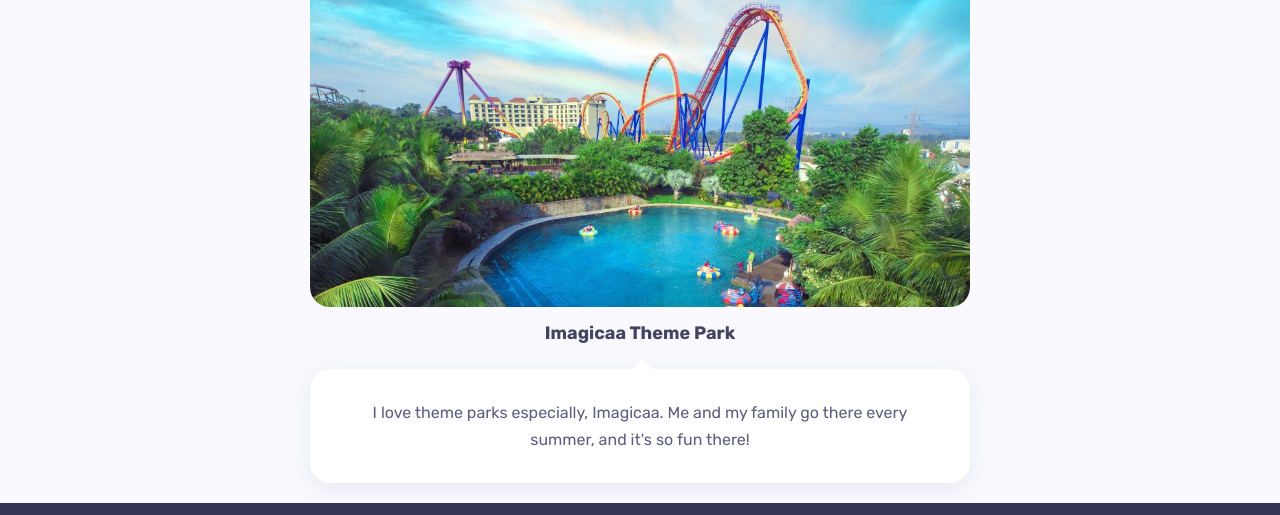
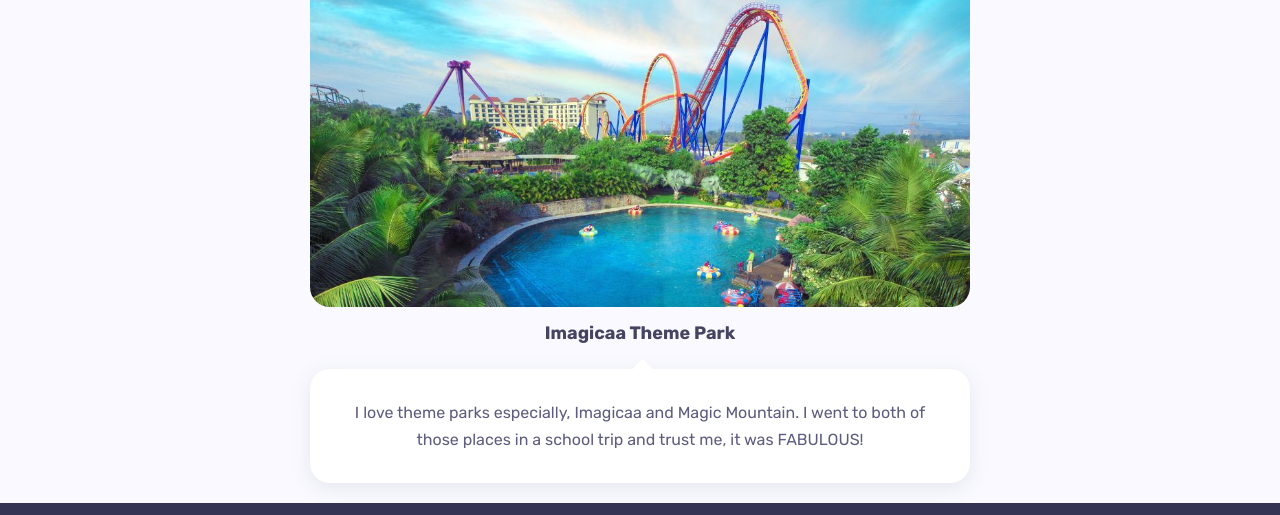
Before and after one commit to CunninglyPro/Portfolio, a plain HTML site: page index.html in a window 1280 px wide. Shown: the part 4715-5230 px from the top of the page. Drawn offline with Linux system fonts and the light colour scheme.

Commit message:
Update index.html

```diff
--- a/index.html
+++ b/index.html
@@ -693,8 +693,7 @@
 
 								<div
 									class="bg-white padding-30 shadow-dark rounded triangle-top position-relative mt-4">
-									<p class="mb-0">I love theme parks especially, Imagicaa. Me and my family go there
-										every summer, and it's so fun there!</p>
+									<p class="mb-0">I love theme parks especially, Imagicaa and Magic Mountain. I went to both of those places in a school trip and trust me, it was FABULOUS!</p>
 								</div>
 							</div>
 
```
